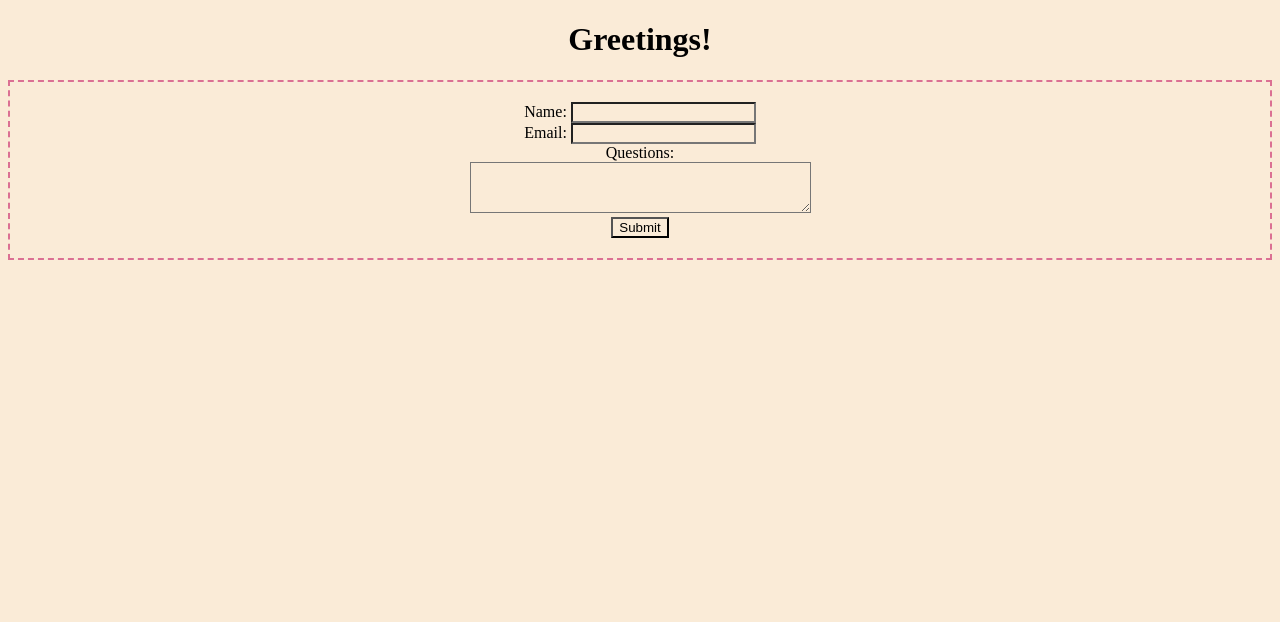
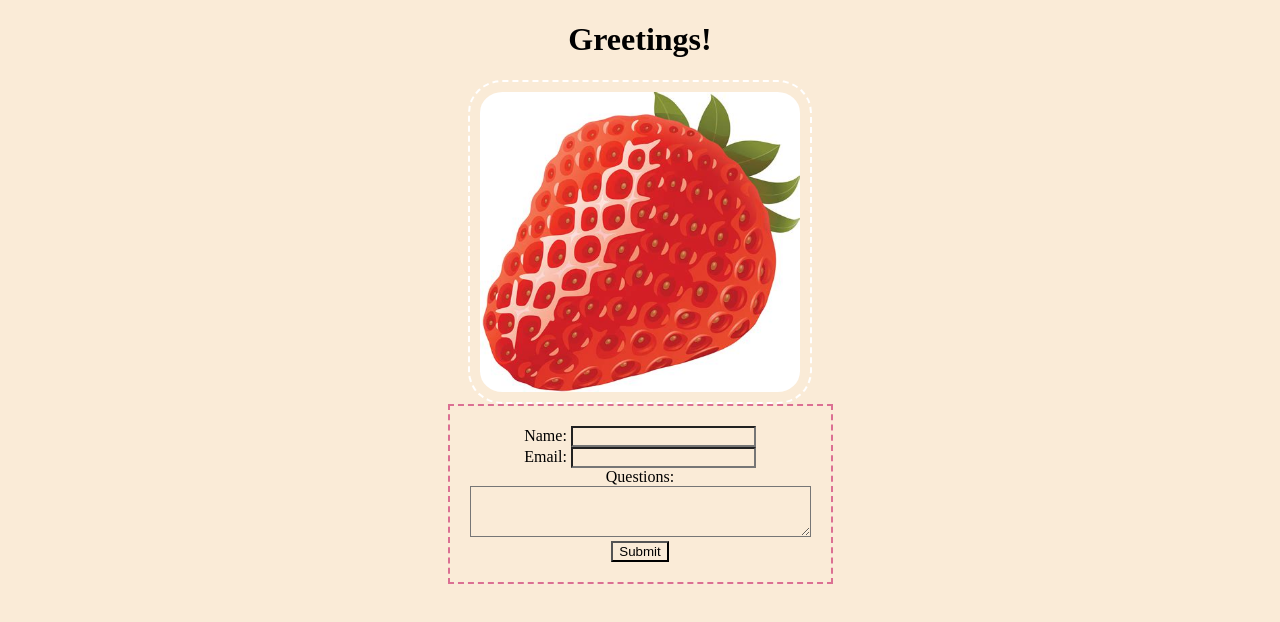
Before and after one commit to Luna9862/myrecipe1, a plain HTML site: page form.html in a window 1280 px wide. Drawn offline with Linux system fonts and the light colour scheme.

Commit message:
finished

```diff
--- a/form.html
+++ b/form.html
@@ -14,7 +14,8 @@
 </style>
 <body>
     <h1 style="text-align: center;">Greetings!</h1>
-    <div style="text-align: center;">
+    <img id="image" src="Strawberry.jpg" alt="Chefs's doogle image" width="50" height="300">
+    <div id="box" style="text-align: center;">
     <form style="text-align: center;">
         <label  for="name">Name:</label>
         <input type="text" id="name" name="name"> <br>
--- a/styles.css
+++ b/styles.css
@@ -77,6 +77,10 @@ th {
 form {
     border:2px dashed palevioletred;
     padding: 20px;
-    width: 300px
-    margin:0px auto;
+    margin: 0px auto;
+    max-width: 375px;
 }
+#box {
+    display: flex;
+    justify-content: center;
+}
```
